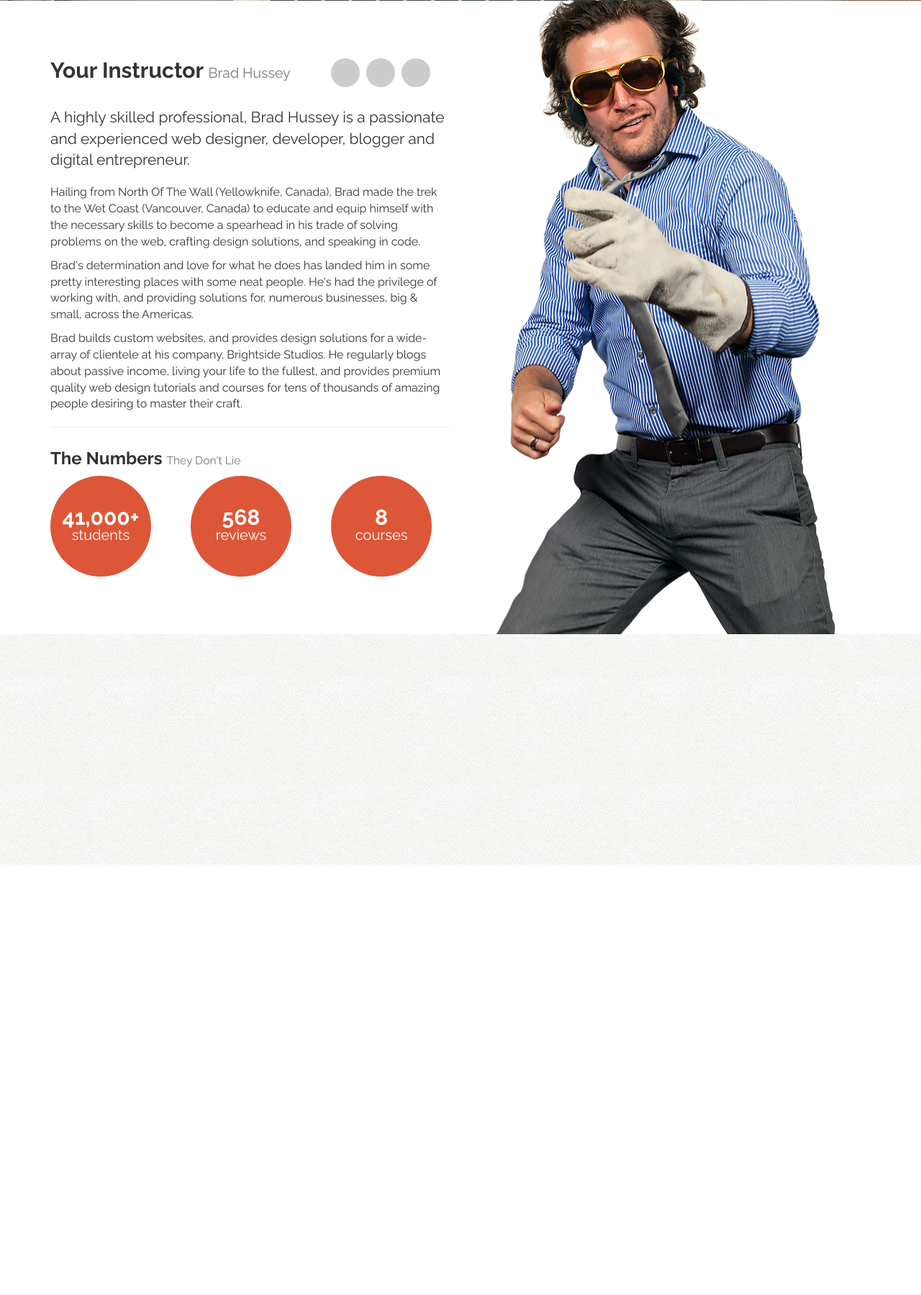
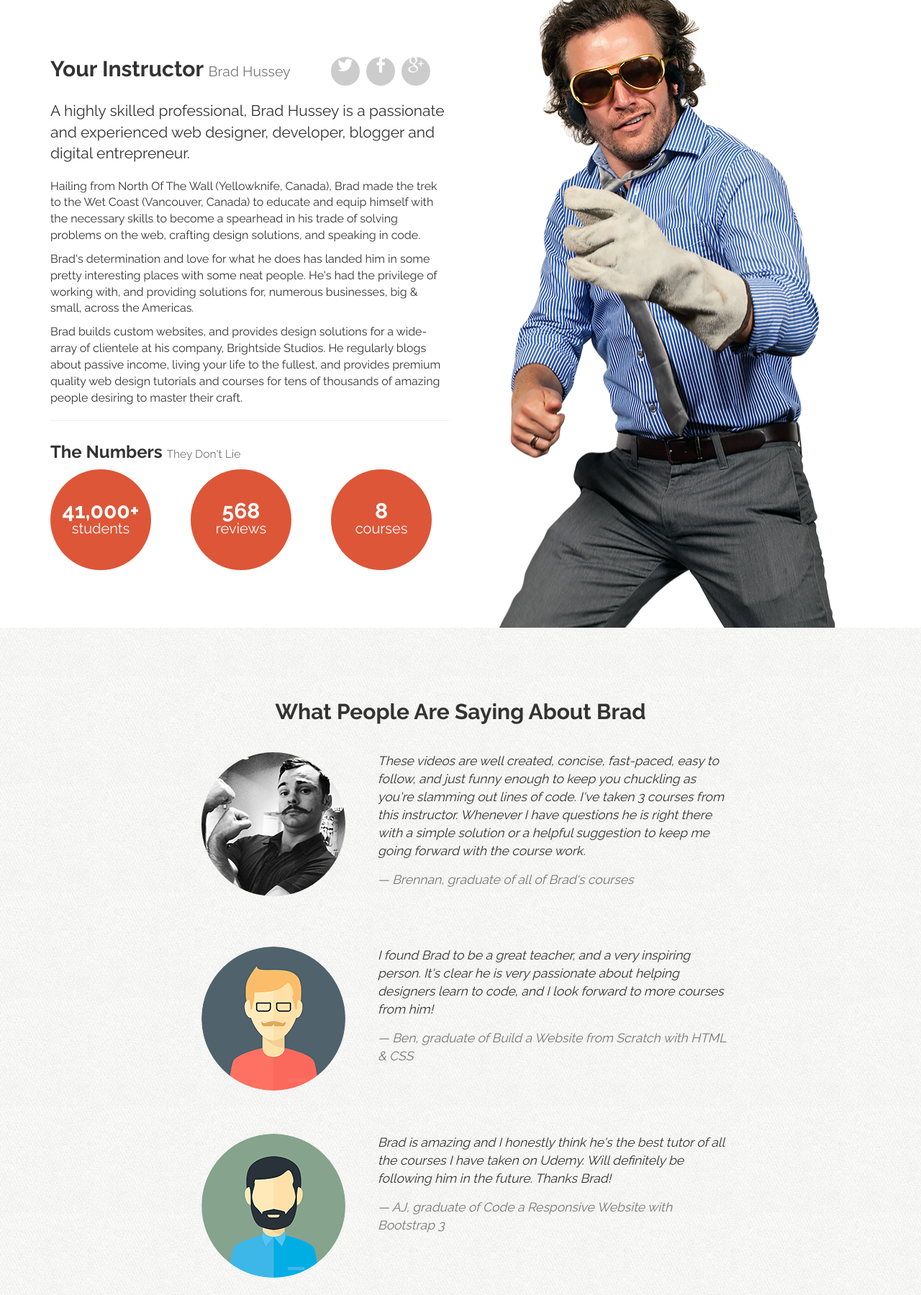
Before and after one commit to Z-Jonesy/B2W, a PHP site: page / in a window 1280 px wide. Shown: the part 4401-6200 px from the top of the page at 72% size. Before the commit the page ends 5602 px from the top, so only its background shows below. Run offline with PHP 8.4, Linux system fonts and the light colour scheme.

Commit message:
adding kudos, signup and footer sections

```diff
--- a/assets/css/custom.css
+++ b/assets/css/custom.css
@@ -35,6 +35,15 @@ h4{
   font-size: 18px;
 }
 
+a:link, a:visited{
+  color: #dd5638;
+}
+
+a:hover{
+  text-decoration: none;
+  color: #c9302c;
+}
+
 button, input, .btn, a.btn{
   -webkit-font-smoothing: antialiased;
   text-rendering: optimizeLegibility;
@@ -44,9 +53,24 @@ button, input, .btn, a.btn{
 .btn {
   font-weight: bold;
 }
+
+.btn:focus{
+  outline: none !important;
+}
+
 .btn-danger {
   background-color: #dd5638;
   border-color: #d95131;
+}
+
+.btn-success{
+  background: #79b044;
+  border: none;
+}
+
+.btn-success:hover{
+  background: #6a9b3d;
+  border-color: #6a9b3d;
 }
 
 img{
@@ -82,6 +106,23 @@ img{
 
 .badge.social.gplus:hover{
   background: #db4b39;
+}
+
+blockquote{
+  padding: 0;
+  border: none;
+  font-style: italic;
+  text-align: left;
+}
+
+blockquote cite{
+  display: block;
+  color:  #777;
+  margin: 15px 0 0 0;
+}
+
+blockquote::before{
+  display: none;
 }
 
 /* HERO SECTION */
@@ -231,6 +272,67 @@ section h3{
   font-weight: normal;
 }
 
+#kudos{
+  text-align: center;
+}
+
+.testimonial{
+  margin-bottom: 60px;
+}
+
+.testimonial img{
+  -webkit-border-radius: 50%;
+  -moz-border-radius: 50%;
+  border-radius: 50%;
+}
+
+#signup{
+  text-align: center;
+  background: url('../img/hipster-stuff.jpg') center center repeat fixed;
+  background-size: cover;
+  color: white;
+  padding: 140px 0;
+}
+
+#signup h2{
+  font-weight: normal;
+}
+
+#signup h2 strong{
+  border-bottom: solid 2px #dd5638;
+}
+
+#signup .btn{
+  font-size: 24px;
+}
+
+footer {
+  background: #3e4249;
+  color: white;
+  padding: 20px 0 10px;
+  font-size: 12px;
+}
+
+footer p{
+  margin: 0;
+}
+
+footer a:link, footer a:visited{
+  color: white;
+}
+
+footer a:hover{
+  color: #dd5638;
+}
+
+footer li.signup-link a {
+  color: #dd5638;
+}
+
+footer li.signup-link a:hover{
+  font-weight: bold;
+}
+
 /* CUSTOM ICON SPRITES */
 i.ci{
   display: inline-block;
--- a/index.html
+++ b/index.html
@@ -14,7 +14,7 @@
     <link href="assets/css/bootstrap.min.css" rel="stylesheet">
 
     <!-- FONTAWESOME FONTS -->
-    <link href="assets/css/font-awesome/css/font-awesome.min.css">
+    <link href="assets/css/font-awesome/css/font-awesome.min.css" rel="stylesheet">
 
     <!-- CUSTOM CSS -->
     <link href="assets/css/custom.css" rel="stylesheet">
@@ -358,13 +358,114 @@
     </section><!-- instructor -->
 
     <!-- TESTIMONIALS -->
-    <section></section>
+    <section id="kudos">
+        <div class="container">
+            <div class="row">
+
+                <div class="col-sm-8 col-sm-offset-2">
+                    <h2>What People Are Saying About Brad</h2>
+
+                    <!-- TESTIMONIAL -->
+                    <div class="row testimonial">
+                        <div class="col-sm-4">
+                            <img src="assets/img/brennan.jpg" alt="Brennan">
+                        </div><!-- end col -->
+                        <div class="col-sm-8">
+                            <blockquote>
+                                These videos are well created, concise, fast-paced, easy to follow, and just funny
+                                enough to keep you chuckling as you're slamming out lines of code. I've taken 3 courses
+                                from this instructor. Whenever I have questions he is right there with a simple
+                                solution or a helpful suggestion to keep me going forward with the course work.
+                                <cite>&mdash; Brennan, graduate of all of Brad's courses</cite>
+                            </blockquote>
+                        </div><!-- end col -->
+                    </div><!-- row -->
+
+                    <!-- TESTIMONIAL -->
+                    <div class="row testimonial">
+                        <div class="col-sm-4">
+                            <img src="assets/img/ben.png" alt="Illustration of a man with a moustache">
+                        </div><!-- end col -->
+                        <div class="col-sm-8">
+                            <blockquote>
+                                I found Brad to be a great teacher, and a very inspiring person. It's clear he is very
+                                passionate about helping designers learn to code, and I look forward to more courses
+                                from him!
+                                <cite>&mdash; Ben, graduate of Build a Website from Scratch with HTML &amp; CSS</cite>
+                            </blockquote>
+                        </div><!-- end col -->
+                    </div><!-- row -->
+
+                    <!-- TESTIMONIAL -->
+                    <div class="row testimonial">
+                        <div class="col-sm-4">
+                            <img src="assets/img/aj.png" alt="Illustration of a man with a beard">
+                        </div><!-- end col -->
+                        <div class="col-sm-8">
+                            <blockquote>
+                                Brad is amazing and I honestly think he's the best tutor of all the courses I have
+                                taken on Udemy. Will definitely be following him in the future. Thanks Brad!
+                                <cite>&mdash; AJ, graduate of Code a Responsive Website with Bootstrap 3</cite>
+                            </blockquote>
+                        </div><!-- end col -->
+                    </div><!-- row -->
+
+                    <!-- TESTIMONIAL -->
+                    <div class="row testimonial">
+                        <div class="col-sm-4">
+                            <img src="assets/img/ernest.png" alt="Illustration of a man with a goatee">
+                        </div><!-- end col -->
+                        <div class="col-sm-8">
+                            <blockquote>
+                                Brad is an excellent instructor. His content is super high quality, and you can see the
+                                love and care put into every section. The tutorials are the perfect length, and you
+                                feel like your doing something right out the gate! I really can't believe this is free.
+                                I highly recommend taking advantage of this course.
+                                <cite>&mdash; Ernest, graduate of Code Dynamic Websites with PHP</cite>
+                            </blockquote>
+                        </div><!-- end col -->
+                    </div><!-- row -->
+
+                </div><!-- end col -->
+
+            </div><!-- row -->
+        </div><!-- container -->
+    </section><!-- kudos -->
 
     <!-- SIGNUP -->
-    <section></section>
+    <section id="signup" data-type="background" data-speed="4">
+        <div class="container">
+            <div class="row">
+                <div class="col-sm-6 col-sm-offset-3">
+                    <h2>Are you ready to take your coding skills to the <strong>next level</strong>?</h2>
+                    <p><a href="" class="btn btn-lg btn-block btn-success">Yes, sign me up!</a></p>
+                </div><!-- end col -->
+            </div><!-- row -->
+        </div><!-- container -->
+    </section><!-- signup -->
 
     <!-- FOOTER -->
-    <footer></footer>
+    <footer>
+        <div class="container">
+            <div class="col-sm-3">
+                <p><a href="/"><img src="assets/img/logo.png" alt="Bootstrap to WordPress"></a></p>
+            </div><!-- end col -->
+            <div class="col-sm-6">
+                <nav>
+                    <ul class="list-unstyled list-inline">
+                        <li><a href="">Home</a></li>
+                        <li><a href="">Blog</a></li>
+                        <li><a href="">Resources</a></li>
+                        <li><a href="">Contact</a></li>
+                        <li class="signup-link"><a href="">Sign up now</a></li>
+                    </ul>
+                </nav>
+            </div><!-- end col -->
+            <div class="col-sm-3">
+                <p class="pull-right">&copy; 2014 Brad Hussey</p>
+            </div><!-- end col -->
+        </div><!-- container -->
+    </footer>
 
     <!-- MODAL -->
     <div class="modal fade" id="myModal">
```
